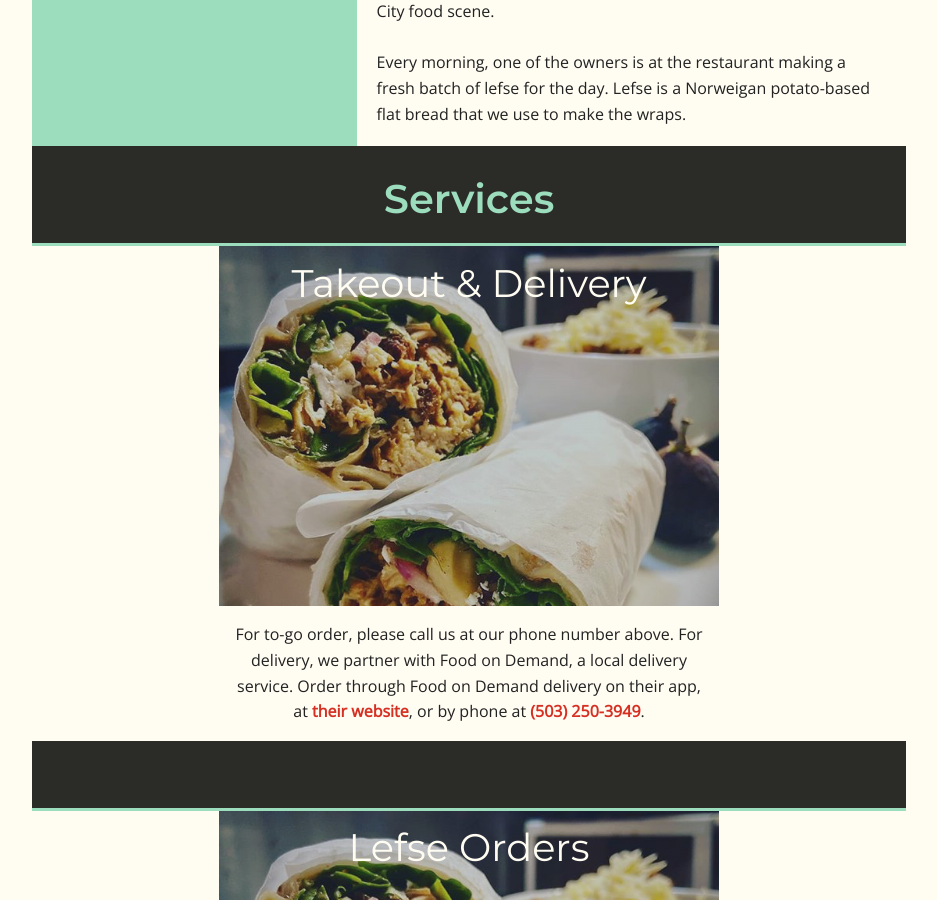
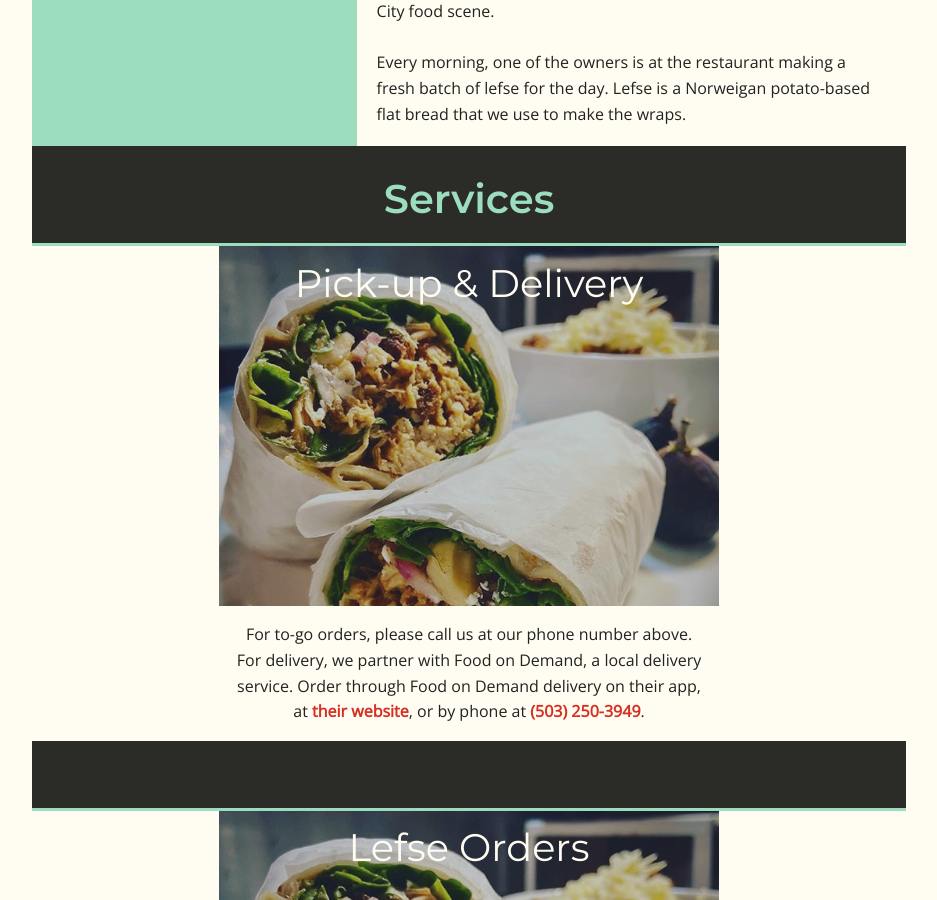
Before and after one commit to orioncleaver/Ingrids-Website, a Jekyll site: the page built from index.html, in a window 1280 px wide and 900 px high, scrolled down 619 px. Shown: the whole window, without its empty margins (171-1108 px from the left). Built offline with Jekyll 4.4.1, drawn with Linux system fonts in a browser that asks for light colours; nearby versions of some CDN libraries; some web fonts are replaced; the list of posts is cut into pages by our own code.

Commit message:
change delivery service data

```diff
--- a/_data/services.yml
+++ b/_data/services.yml
@@ -1,6 +1,6 @@
-- title: 'Takeout & Delivery'
+- title: 'Pick-up & Delivery'
   description: |
-    For to-go order, please call us at our phone number above. For delivery, we partner with Food on Demand, a local delivery service. Order through Food on Demand delivery on their app, at <a href="https://www.foodondemand.us/order/restaurant/ingrids-scandinavian-food-partner-menu/77">their website</a>, or by phone at <a href="tel:5037440457">(503) 250-3949</a>.
+    For to-go orders, please call us at our phone number above. For delivery, we partner with Food on Demand, a local delivery service. Order through Food on Demand delivery on their app, at <a href="https://www.foodondemand.us/order/restaurant/ingrids-scandinavian-food-partner-menu/77">their website</a>, or by phone at <a href="tel:5032503949">(503) 250-3949</a>.
 
 
 - title: 'Lefse Orders'
```
